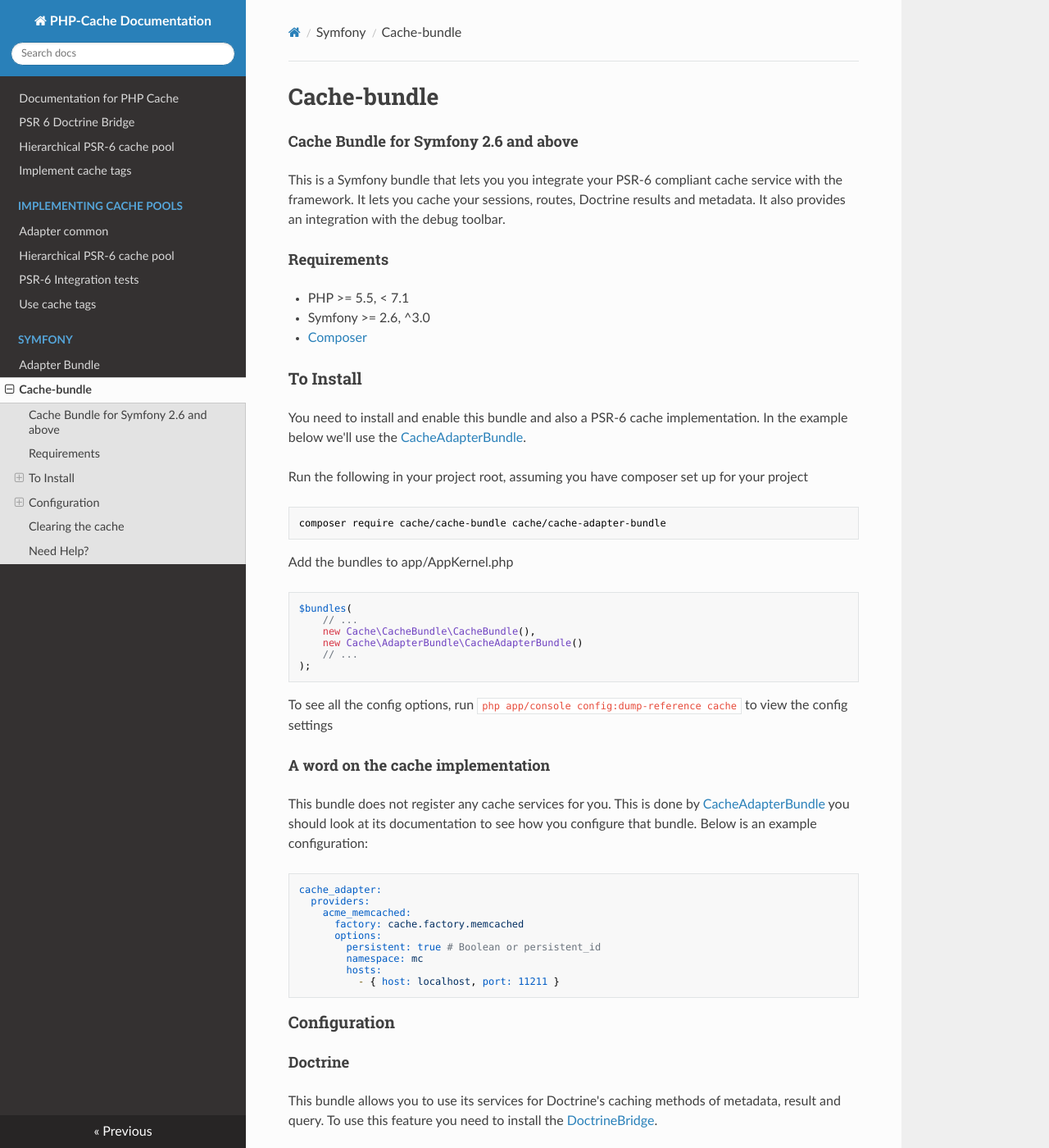
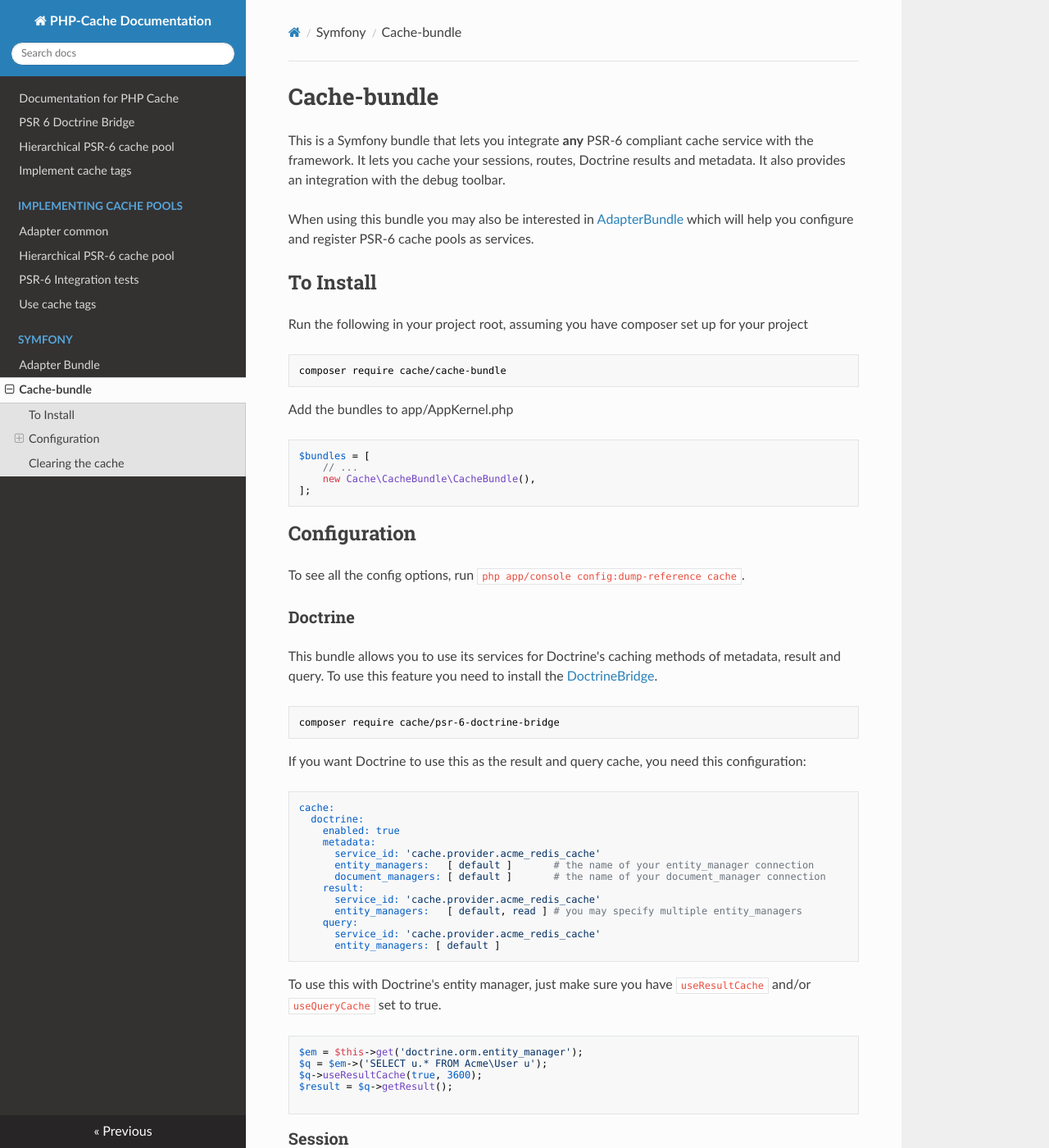
Before and after one commit to php-cache/documentation, an MkDocs documentation site: the page built from docs/symfony/cache-bundle.md, in a window 1280 px wide and 1400 px high. Shown: the whole window at 82% size. Built offline with MkDocs 1.6.1, drawn with Linux system fonts in a browser that asks for light colours; nearby versions of some CDN libraries; some of the changed text lies outside the part shown.

Commit message:
Updated docs on the cache bundle

````diff
--- a/docs/symfony/cache-bundle.md
+++ b/docs/symfony/cache-bundle.md
@@ -1,62 +1,35 @@
 # Cache-bundle
 
-#### Cache Bundle for Symfony 2.6 and above
-
-This is a Symfony bundle that lets you you integrate your PSR-6 compliant cache service with the framework.
+This is a Symfony bundle that lets you integrate **any** PSR-6 compliant cache service with the framework.
 It lets you cache your sessions, routes, Doctrine results and metadata. It also provides an integration with the
 debug toolbar.
 
+When using this bundle you may also be interested in [AdapterBundle](adapter-bundle.md) which will help you configure
+and register PSR-6 cache pools as services.
 
-#### Requirements
-
-- PHP >= 5.5, < 7.1
-- Symfony >= 2.6, ^3.0
-- [Composer](http://getcomposer.org)
-
-### To Install
-
-You need to install and enable this bundle and also a PSR-6 cache implementation. In the example below we'll use the
-[CacheAdapterBundle].
+## To Install
 
 Run the following in your project root, assuming you have composer set up for your project
+
 ```sh
-composer require cache/cache-bundle cache/cache-adapter-bundle
+composer require cache/cache-bundle
 ```
 
 Add the bundles to app/AppKernel.php
 
 ```php
-$bundles(
+$bundles = [
     // ...
     new Cache\CacheBundle\CacheBundle(),
-    new Cache\AdapterBundle\CacheAdapterBundle()
-    // ...
-);
+];
 ```
 
-To see all the config options, run `php app/console config:dump-reference cache` to view the config settings
 
+## Configuration
 
-#### A word on the cache implementation
+To see all the config options, run `php app/console config:dump-reference cache`.
 
-This bundle does not register any cache services for you. This is done by [CacheAdapterBundle] you should look
-at its documentation to see how you configure that bundle. Below is an example configuration:
-
-```yml
-cache_adapter:
-  providers:
-    acme_memcached:
-      factory: cache.factory.memcached
-      options:
-        persistent: true # Boolean or persistent_id
-        namespace: mc
-        hosts:
-          - { host: localhost, port: 11211 }
-```
-
-### Configuration
-
-#### Doctrine
+### Doctrine
 
 This bundle allows you to use its services for Doctrine's caching methods of metadata, result and query. To use this
 feature you need to install the [DoctrineBridge].
@@ -73,14 +46,14 @@
   doctrine:
     enabled: true
     metadata:
-      service_id: cache.provider.acme_redis_cache
+      service_id: 'cache.provider.acme_redis_cache'
       entity_managers:   [ default ]       # the name of your entity_manager connection
       document_managers: [ default ]       # the name of your document_manager connection
     result:
-      service_id: cache.provider.acme_redis_cache
+      service_id: 'cache.provider.acme_redis_cache'
       entity_managers:   [ default, read ] # you may specify multiple entity_managers
     query:
-      service_id: cache.provider.acme_redis_cache
+      service_id: 'cache.provider.acme_redis_cache'
       entity_managers: [ default ]
 ```
 
@@ -94,7 +67,7 @@
 
 ```
 
-#### Session
+### Session
 
 This bundle even allows you to store your session data in one of your cache clusters. To enable:
 
@@ -102,11 +75,11 @@
 cache:
   session:
     enabled: true
-    service_id: cache.provider.acme_redis_cache
+    service_id: 'cache.provider.acme_redis_cache'
     ttl: 7200
 ```
 
-#### Router
+### Router
 
 This bundle also provides router caching, to help speed that section up. To enable:
 
@@ -114,20 +87,19 @@
 cache:
   router:
     enabled: true
-    service_id: cache.provider.acme_redis_cache
+    service_id: 'cache.provider.acme_redis_cache'
     ttl: 86400
 ```
+
+The routing cache will make the route lookup more performant when your application have many routes, especially many
+dynamic routes. If you just have a few routes your performance will actually be worse by enabling this.
+Use [Blackfire](https://blackfire.io/) to profile your application to see if you should enable routing cache or not.
 
 If you change any of your routes, you will need to clear the cache. If you use a cache implementation that supports
 tagging (implements [TaggablePoolInterface](https://github.com/php-cache/taggable-cache/blob/master/src/TaggablePoolInterface.php))
 you can clear the cache tagged with `routing`.
 
-The routing cache will make the route lookup more performant when your application have many routes, especially many
-dynamic routes. If you just have a few routes your performance will actually be worse by enabling this.
-Use [Blackfire](https://blackfire.io/) to profile your application to see if you should enable routing cache or not.
-
-
-#### Logging
+### Logging
 
 If you want to log all the interaction with the cache, you may do so with the following configuration.
 
@@ -139,7 +111,7 @@
     level: 'info' # Default logging level
 ```
 
-#### Annotation
+### Annotation
 
 To use a PSR-6 cache for your annotations, use the following confguration.
 
@@ -147,14 +119,14 @@
 cache:
   annotation:
     enabled: true
-    service_id: cache.provider.acme_apc_cache
+    service_id: 'cache.provider.acme_apc_cache'
 
 framwork:
   annotations:
-    cache: cache.service.annotation
+    cache: 'cache.service.annotation'
 ```
 
-#### Serialization
+### Serialization
 
 To use a PSR-6 cache for the serialzer, use the following confguration.
 
@@ -193,6 +165,9 @@
 php app/console cache:flush session
 php app/console cache:flush router
 php app/console cache:flush doctrine
+
+echo "This is the same as php app/console cache:clear"
+php app/console cache:flush symfony
 
 echo "Or you could run:"
 php app/console cache:flush all
@@ -203,10 +178,6 @@
 
 *Caution: If you are using an implementation that does not support tagging you will clear all with any of the above commands.*
 
-### Need Help?
-
-Create an issue if you've found a bug, or ping one of us on twitter: @aequasi or @TobiasNyholm
-
 
 [CacheAdapterBundle]:https://github.com/php-cache/cache-adapter-bundle
 [DoctrineBridge]:https://github.com/php-cache/doctrine-bridge
````
Also changed, not shown: other parts of docs/symfony/cache-bundle.md (+7 -7 lines).
